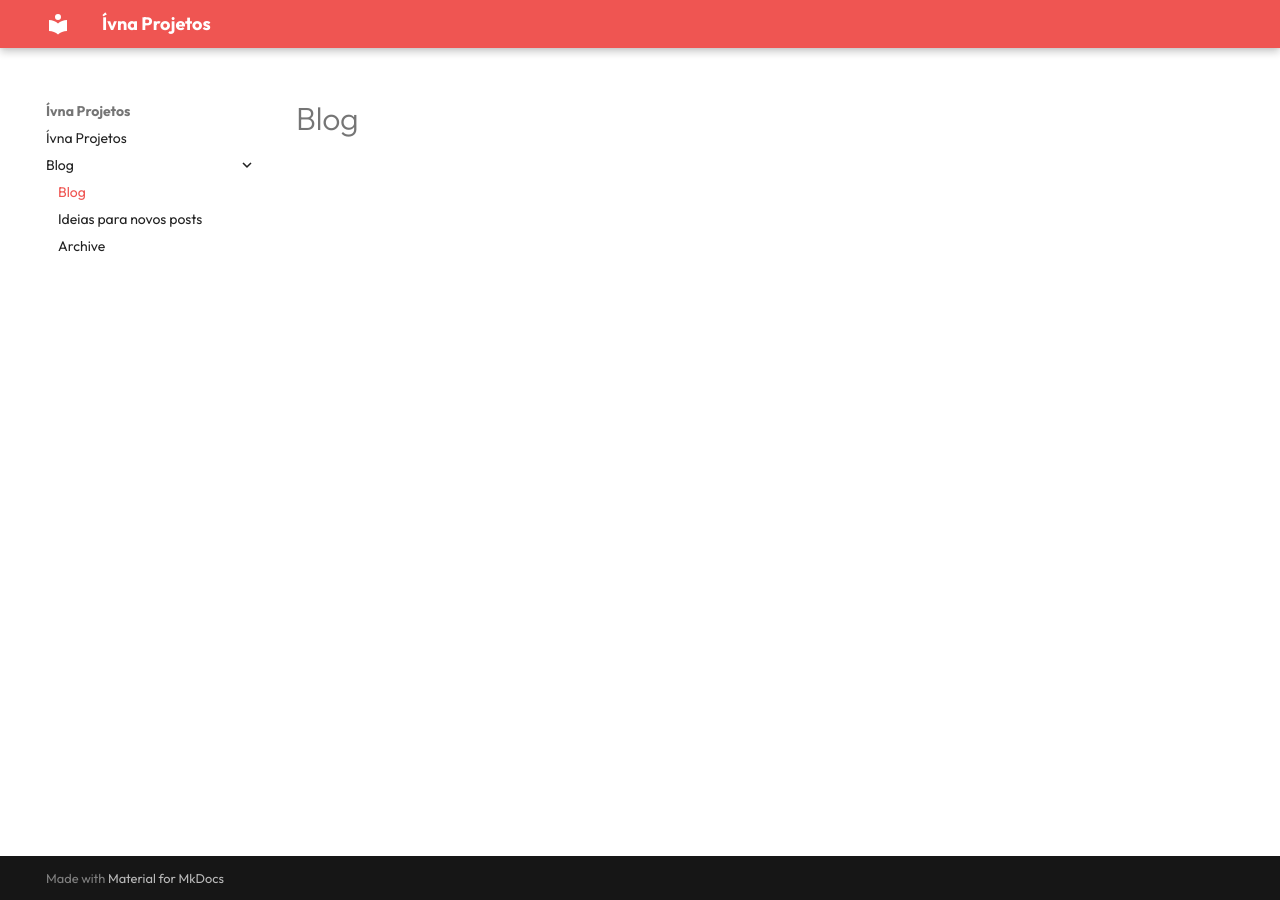
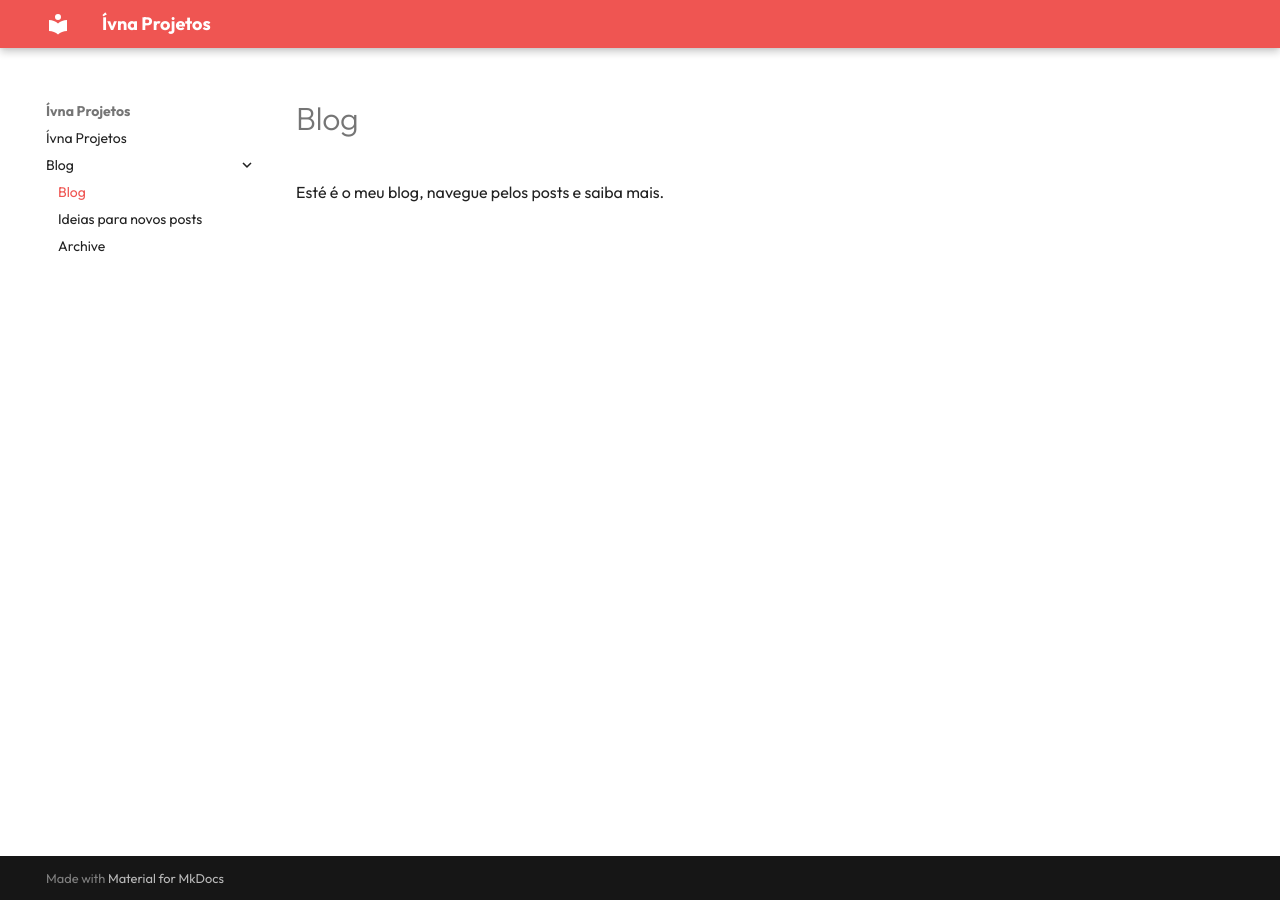
Before and after one commit to ivnamabreu/ivna-projetos, an MkDocs documentation site: the page built from docs/blog/index.md, in a window 1280 px wide. Built offline with MkDocs 1.6.1 and Material for MkDocs 9.7.7, drawn with Linux system fonts in a browser that asks for light colours; some web fonts are replaced.

Commit message:
Insere descritivo do blog.

```diff
--- a/docs/blog/index.md
+++ b/docs/blog/index.md
@@ -1 +1,3 @@
 # Blog
+
+Esté é o meu blog, navegue pelos posts e saiba mais.
```
